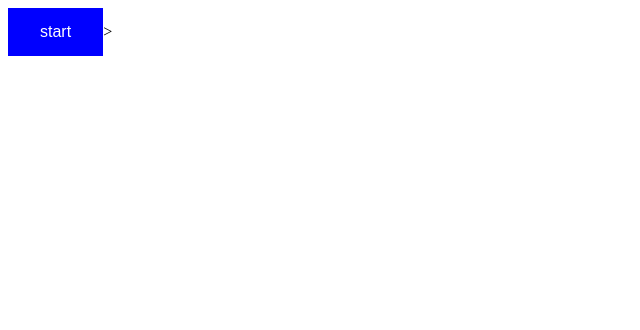
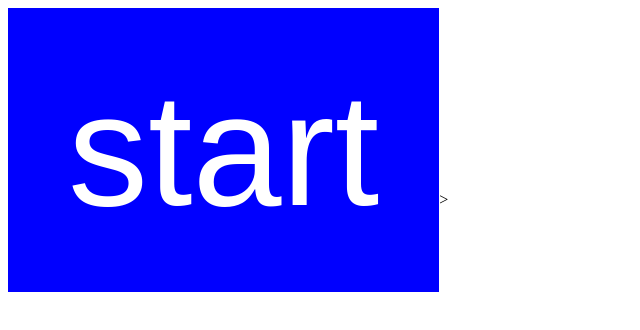
Before and after one commit to Qwertyuiop21672/Website, a plain HTML site: page index.html in a window 1280 px wide. Shown: the whole page, without its empty margins (0-640 px from the left). Drawn offline with Linux system fonts and the light colour scheme.

Commit message:
Update style.css

```diff
--- a/style.css
+++ b/style.css
@@ -2,7 +2,7 @@ button {
     background-color: blue; /* Green */
     border: none;
     color: white;
-    padding: 15px 32px;
+    padding: 50px 60px;
     text-align: center;
-    font-size: 16px;
+    font-size: 160px;
 }
```
